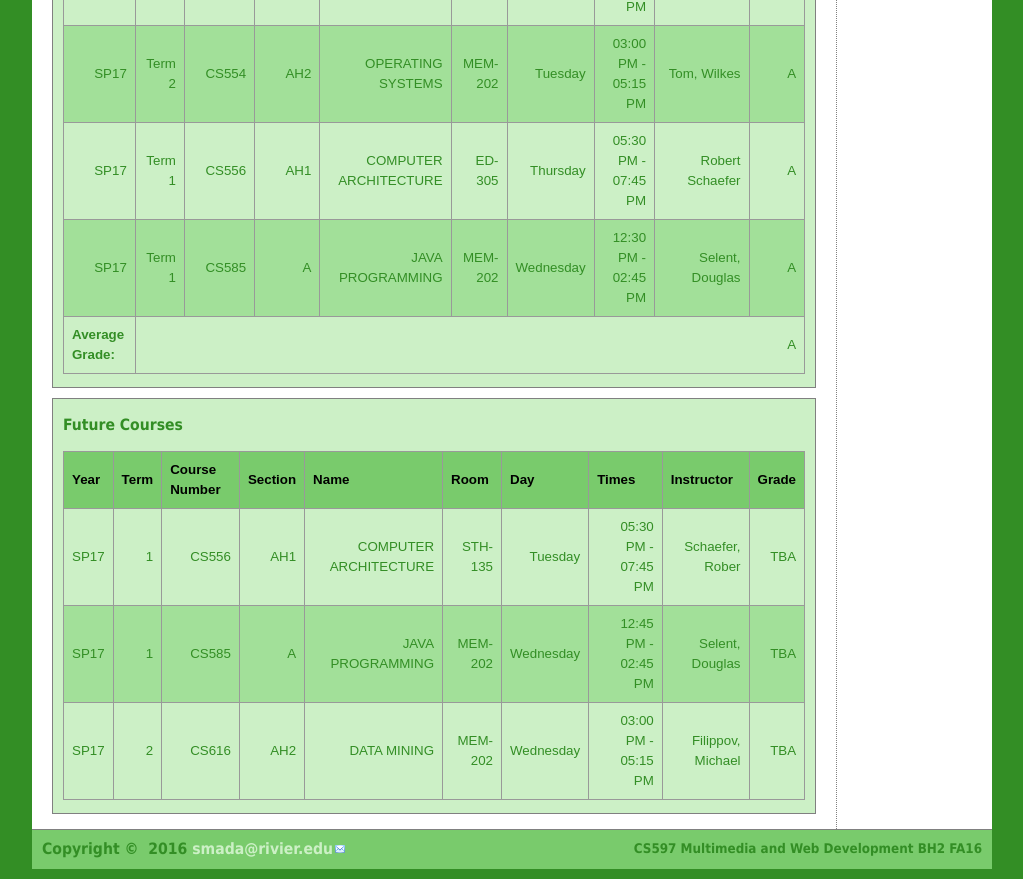
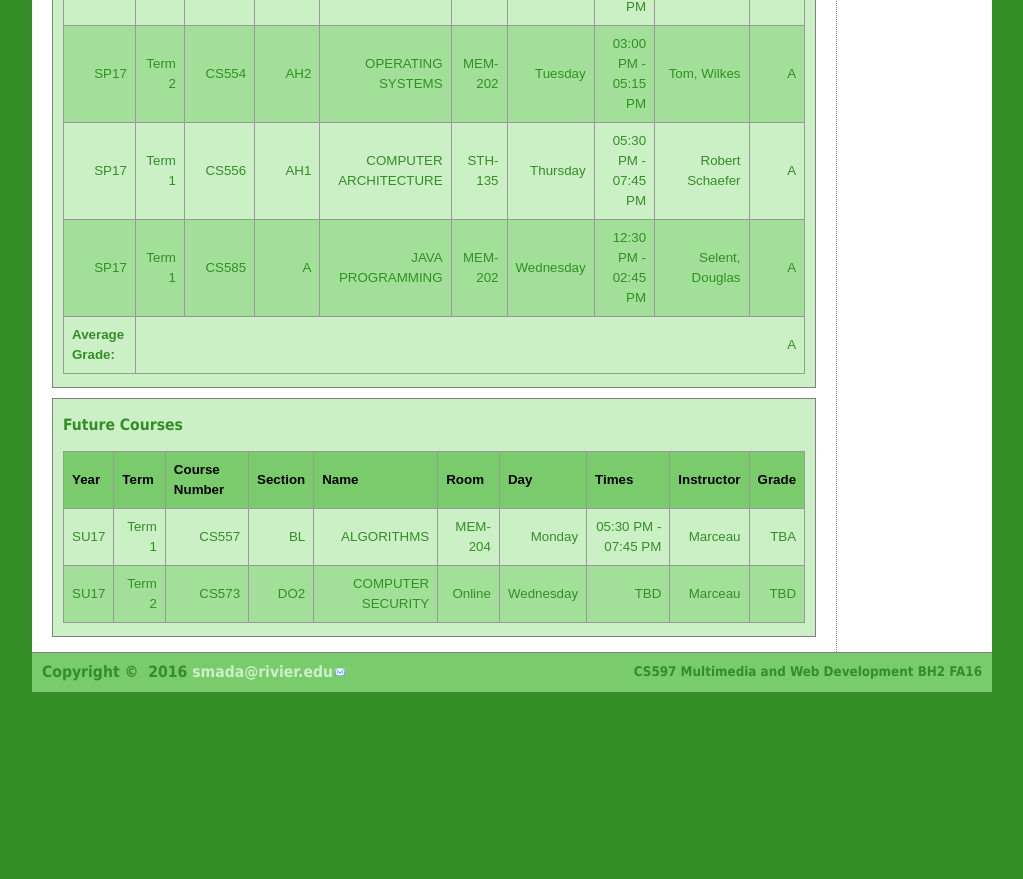
Before and after one commit to latha-mada/website, a plain HTML site: page courses.html in a window 1280 px wide. Shown: the part 520-1399 px from the top of the page, without its empty margins (128-1151 px from the left). After the commit the page ends 1222 px from the top, so only its background shows below. Drawn offline with Linux system fonts and the light colour scheme.

Commit message:
Modified courses.html, modified future courses

```diff
--- a/courses.html
+++ b/courses.html
@@ -454,7 +454,7 @@ a[href ^= "#"]{
 							<td>CS556</td>
 							<td>AH1</td>
 							<td>COMPUTER ARCHITECTURE								</td>
-							<td>ED-305</td>
+							<td>STH-135</td>
 							<td>Thursday</td>
 							<td>05:30 PM - 07:45 PM								</td>
 							<td>Robert Schaefer</td>
@@ -512,40 +512,28 @@ a[href ^= "#"]{
 					   </thead>
 					   <tbody align="right">
 						<tr>
-							<td>SP17</td>
-							<td>1</td>
-							<td>CS556</td>
-							<td>AH1</td>
-							<td>COMPUTER ARCHITECTURE								</td>
-							<td>STH-135</td>
-							<td>Tuesday</td>
+							<td>SU17</td>
+							<td>Term 1</td>
+							<td>CS557</td>
+							<td>BL</td>
+							<td>ALGORITHMS								</td>
+							<td>MEM-204</td>
+							<td>Monday</td>
 							<td>05:30 PM - 07:45 PM</td>
-							<td>Schaefer, Rober</td>
+							<td>Marceau</td>
 							<td>TBA</td>
 						</tr>
 						<tr>
-							<td>SP17</td>
-							<td>1</td>
-							<td>CS585</td>
-							<td>A</td>
-							<td>JAVA PROGRAMMING									</td>
-							<td>MEM-202</td>
+							<td>SU17</td>
+							<td>Term 2</td>
+							<td>CS573</td>
+							<td>DO2</td>
+							<td>COMPUTER SECURITY									</td>
+							<td>Online</td>
 							<td>Wednesday</td>
-							<td>12:45 PM - 02:45 PM</td>
-							<td>Selent, Douglas</td>
-							<td>TBA</td>
-						</tr>
-						<tr>
-							<td>SP17</td>
-							<td>2</td>
-							<td>CS616</td>
-							<td>AH2</td>
-							<td>DATA MINING										</td>
-							<td>MEM-202</td>
-							<td>Wednesday</td>
-							<td>03:00 PM - 05:15 PM</td>
-							<td>Filippov, Michael</td>
-							<td>TBA</td>
+							<td>TBD</td>
+							<td>Marceau</td>
+							<td>TBD</td>
 						</tr>
 					   </tbody>
 					   <tfoot></tfoot>
```
